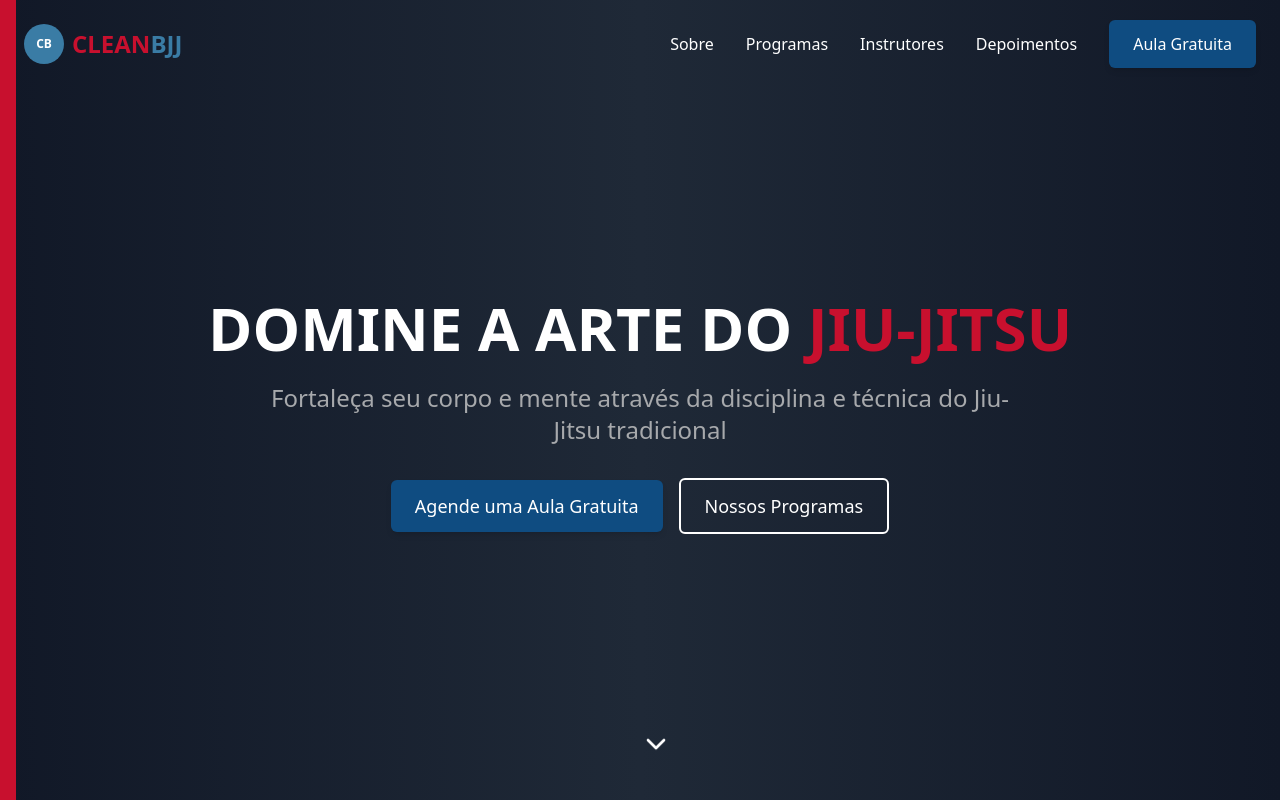
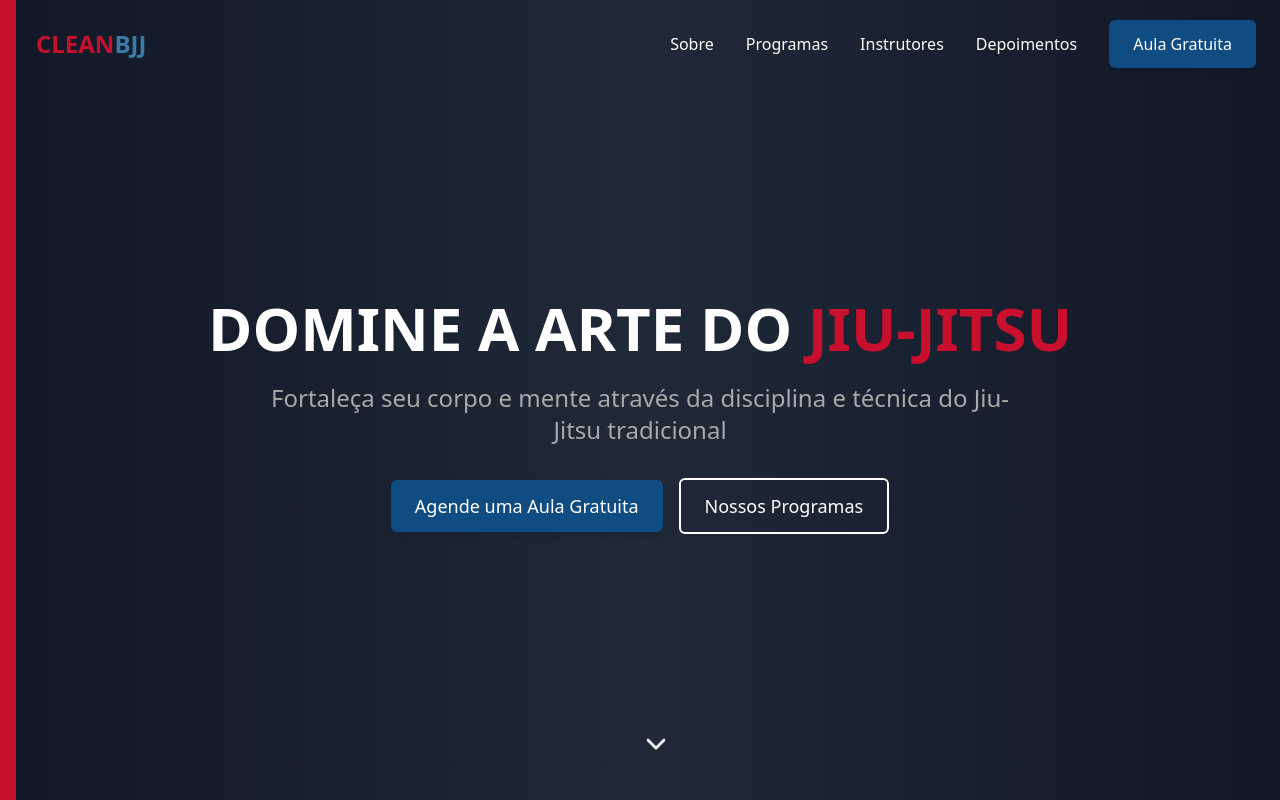
Before and after one commit to rafaelromwno/projeto-bjj, a React (Vite) app in the folder project/: page / in a window 1280 px wide. Shown: the top 800 px of the page. Built offline with nearby package versions, Linux system fonts and the light colour scheme.

Commit message:
fix: removendo parte da logo

```diff
--- a/project/src/components/Navbar.tsx
+++ b/project/src/components/Navbar.tsx
@@ -30,11 +30,8 @@ const Navbar = () => {
       aria-label="Navegação principal"
     >
       <div className="container mx-auto px-4 md:px-6">
-        <div className="flex justify-between items-center">
+        <div className="flex justify-between items-center ml-3">
           <a href="#" className="flex items-center" aria-label="Página inicial">
-            <div className="w-10 h-10 rounded-full bg-bjj-lightblue flex items-center justify-center mr-2" aria-hidden="true">
-              <span className="text-gracie-white font-bold text-xs">CB</span>
-            </div>
             <span className="text-gracie-red font-bold text-2xl">CLEAN<span className="text-bjj-lightblue">BJJ</span></span>
           </a>
 
```
